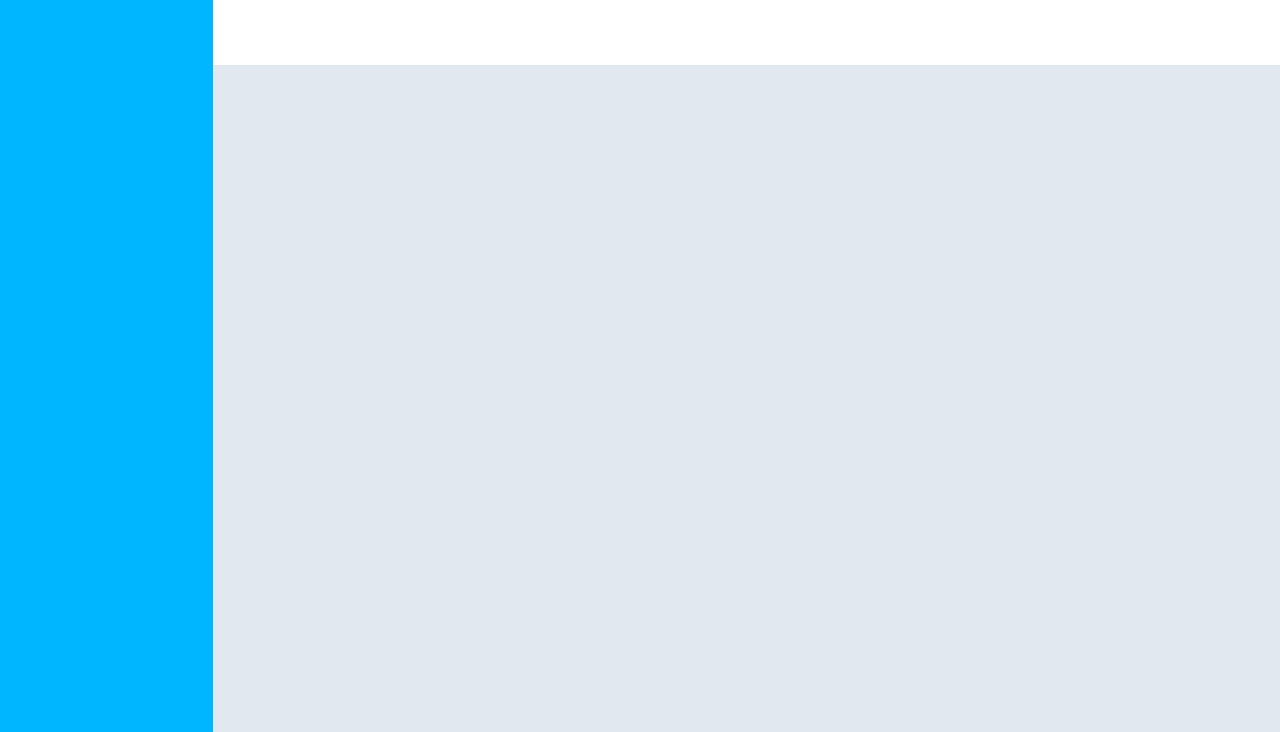
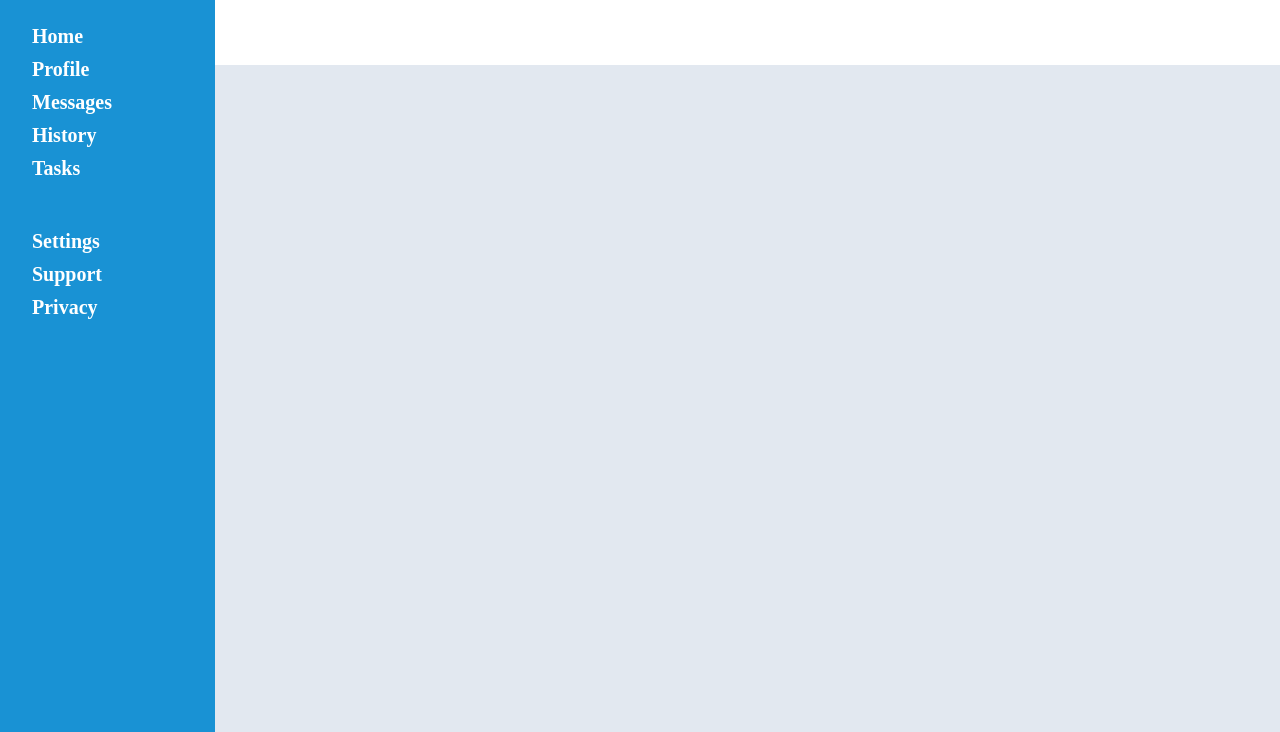
Before and after one commit to ShahnanPoorman/admin-dashboard, a plain HTML site: page Index.html in a window 1280 px wide. Shown: the part 68-800 px from the top of the page. Drawn offline with Linux system fonts and the light colour scheme.

Commit message:
Create Basic sidebar text

```diff
--- a/Index.html
+++ b/Index.html
@@ -12,6 +12,24 @@
 
         </div>
         <div class="sidebar">
+            <div class="branding">
+                <h1>Dashboard</h1>
+            </div>
+            <div class="navigation">
+                <div class="nav1">
+                    <a href="" class="home">Home</a>
+                    <a href="" class="profile">Profile</a>
+                    <a href="" class="messages">Messages</a>
+                    <a href="" class="history">History</a>
+                    <a href="" class="tasks">Tasks</a>
+                    <a href="" class="communities"></a>
+                </div>
+                <div class="nav2">
+                    <a href="" class="settings">Settings</a>
+                    <a href="" class="support">Support</a>
+                    <a href="" class="privacy">Privacy</a>
+                </div>
+            </div>
 
         </div>
         <div class="main">
--- a/style.css
+++ b/style.css
@@ -15,8 +15,26 @@
 }
 
 .sidebar{
-    background-color: rgb(0, 183, 255);
     grid-row: 1/3;
+
+    background-color: #1992D4;
+    color: white;
+    padding: 1rem 2rem;
+}
+
+.nav1, .nav2{
+    margin: 2em 0;
+    font-size: 20px;
+    font-weight: bold;
+    display: flex;
+    flex-direction: column;
+    gap: .5em;
+    list-style: none;
+}
+
+a, a:visited{
+    text-decoration: none;
+    color: white;
 }
 
 .main{
```
